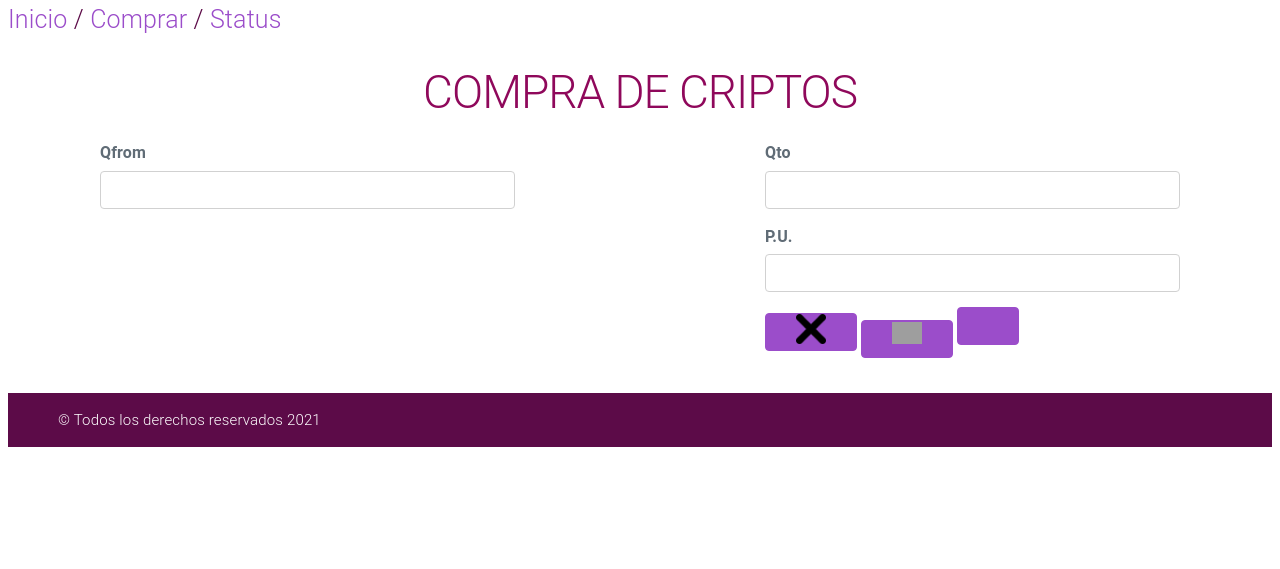
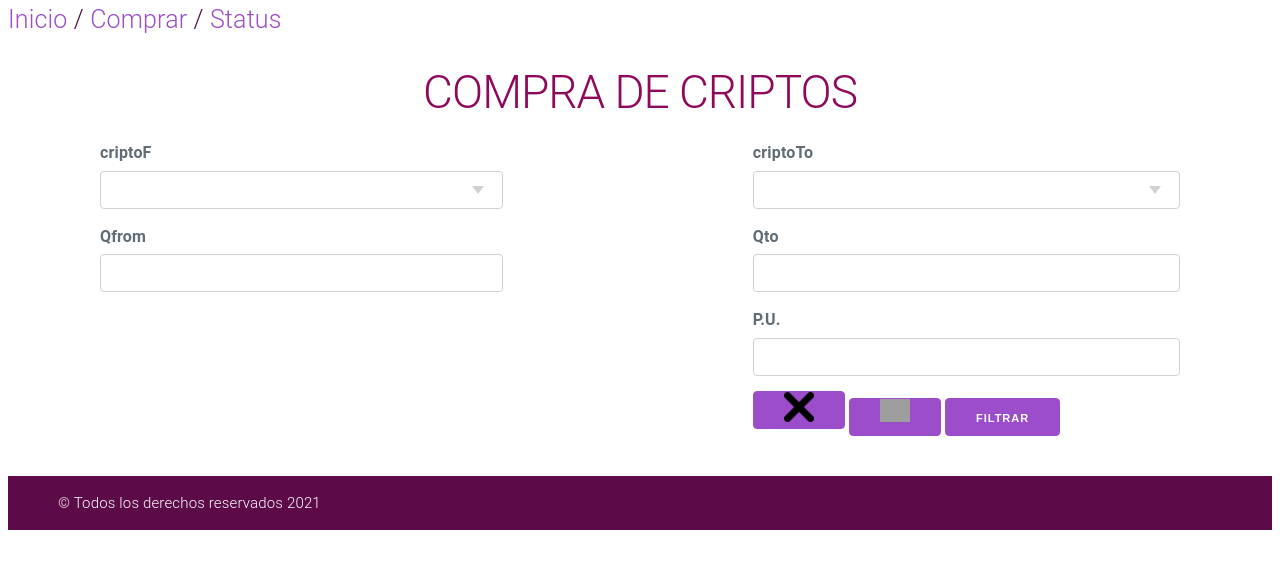
Before and after one commit to aidalaida/myCripto, a Flask app: template myCripto/templates/comprar.html in a window 1280 px wide. Shown: the part 148-717 px from the top of the page. Run offline with Flask 2, Linux system fonts and the light colour scheme; the template is opened without the code that fills it: values that come from a table or form of the project are taken from there, others are empty; grey boxes are pictures that could not be loaded.

Commit message:
validación del formulario

```diff
--- a/myCripto/forms.py
+++ b/myCripto/forms.py
@@ -7,8 +7,10 @@ from datetime import date
 
 class criptosForm(FlaskForm):
 
-    criptoF = SelectField("From", choices=['','EUR', 'ETH', 'LTC', 'BNB', 'EOS', 'XLM', 'TRX', 'BTC', 'XRP', 'BCH', 'USDT', 'BSV', 'ADA'])
+    id = HiddenField()
+    criptoF = SelectField("criptoF", choices=['','EUR', 'ETH', 'LTC', 'BNB', 'EOS', 'XLM', 'TRX', 'BTC', 'XRP', 'BCH', 'USDT', 'BSV', 'ADA'])
     Qfrom = FloatField("Qfrom", validators = [DataRequired()])
-    criptoTo = SelectField("To", choices=['','EUR', 'ETH', 'LTC', 'BNB', 'EOS', 'XLM', 'TRX', 'BTC', 'XRP', 'BCH', 'USDT', 'BSV', 'ADA'])
+    criptoTo = SelectField("criptoTo", choices=['','EUR', 'ETH', 'LTC', 'BNB', 'EOS', 'XLM', 'TRX', 'BTC', 'XRP', 'BCH', 'USDT', 'BSV', 'ADA'])
     Qto = FloatField("Qto")
     PU = FloatField("P.U.")
+    submit = SubmitField("Filtrar")
--- a/myCripto/templates/comprar.html
+++ b/myCripto/templates/comprar.html
@@ -10,13 +10,13 @@
     <form action="/purchase" method="post">
         <div class ="wrapper">
             <div class = "one">
-                {{ form.From.label(class="mylabel") }}
-                {{ form.From(placeholder="") }}
+                {{ form.criptoF.label(class="mylabel") }}
+                {{ form.criptoF(placeholder="") }}
 
             </div>
             <div class = "two">
-                {{ form.To.label(class="mylabel") }}
-                {{ form.To(placeholder="") }}
+                {{ form.criptoTo.label(class="mylabel") }}
+                {{ form.criptoTo(placeholder="") }}
             </div>
             <div class = "three">
                 {{ form.Qfrom.label(class="mylabel") }}
@@ -36,13 +36,11 @@
                     <a href="/inicio"></a>
                     <img src="../static/css/images/wrong.png" width="30">
                 </button>
-                <button type="submit">
+                <button type="submit" form="criptosForm">
                     <img src="../static/css/images/check.png" width="30">
                 </button>
+                {{ form.submit()}}
 
-                <button>
-                    <a href="/"></a>
-                </button>
             </div>
         </div>
     </form>
--- a/myCripto/views.py
+++ b/myCripto/views.py
@@ -1,5 +1,7 @@
+from flask_wtf import form
 from myCripto import app
 from flask import jsonify, render_template, request, redirect, url_for, flash
+from myCripto import forms
 from myCripto.forms import criptosForm
 import sqlite3
 
@@ -32,20 +34,25 @@ def inicio():
 
 @app.route('/purchase', methods=['GET', 'POST'])
 def comprar():
+    print("ha entrado")
     formulario = criptosForm()
     if request.method == 'GET':
+        print("ha entrado GET")
         return render_template('comprar.html', form = formulario)
     else:
+        print(formulario.Qto)
         if formulario.validate():
-            query = "INSERT INTO movimientos (From, To, Qfrom, Qto) VALUES (?, ?, ?)"
+            query = "INSERT INTO myCRYPTO (criptoF, Qfrom, criptoTo, Qto) VALUES (?, ?, ?, ?)"
+            print("fdgviufwabifbuoabo")
 
             conexion = sqlite3.connect("movimientosCripto.db")
             cur = conexion.cursor()
 
-            cur.execute(query)
+            cur.execute(query, [formulario.criptoF.data, formulario.Qfrom.data, formulario.criptoTo.data, formulario.Qto.data])
             conexion.commit()
             conexion.close()
 
+            return redirect(url_for("inicio"))
         else:
             return render_template('comprar.html', form = formulario)
 
```
